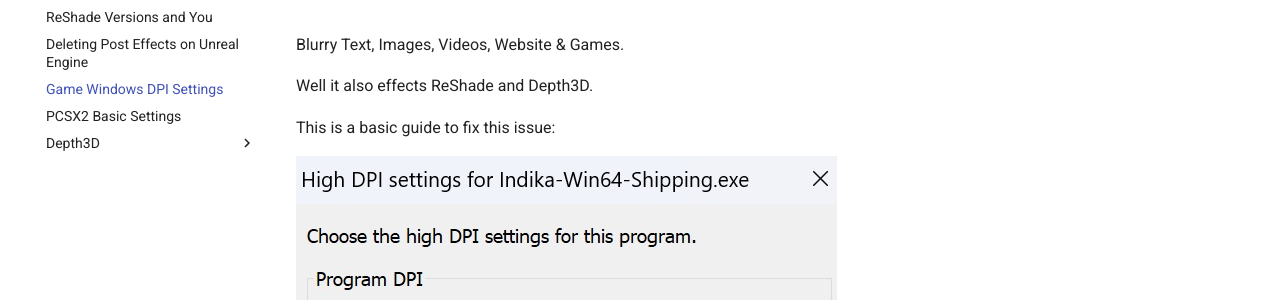
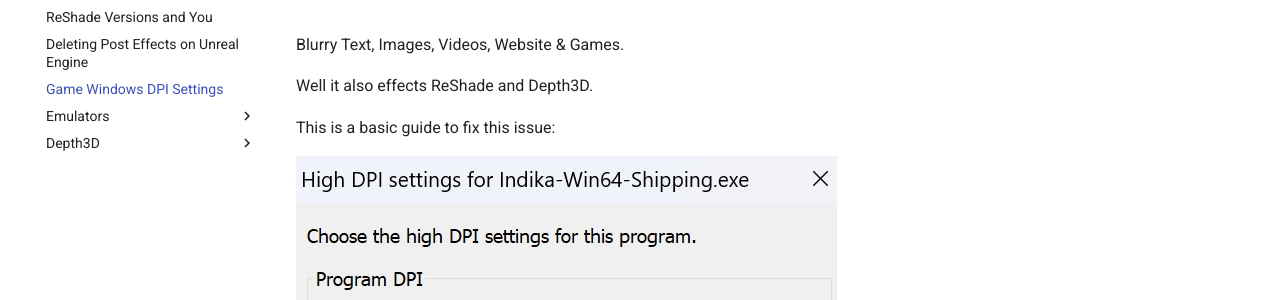
Before and after one commit to ReadShade/readshade.github.io, an MkDocs documentation site: the page built from docs/generic/windpi.md, in a window 1280 px wide. Shown: the part 196-496 px from the top of the page. Built offline with MkDocs 1.6.1 and Material for MkDocs 9.7.7, drawn with Linux system fonts in a browser that asks for light colours; comment, search, counter and statistics services are not loaded; some of the changed lines change nothing that is shown.

Commit message:
Update mkdocs.yml

```diff
--- a/mkdocs.yml
+++ b/mkdocs.yml
@@ -39,7 +39,8 @@ nav:
     - generic/reshadeversions.md
     - generic/posteffects.md
     - generic/windpi.md
-    - generic/pcsx2.md
+    - Emulators:
+      - generic/pcsx2.md
     - Depth3D:
       - Add-ons:
         - depth3d/basicguides/genericdepth.md
```
